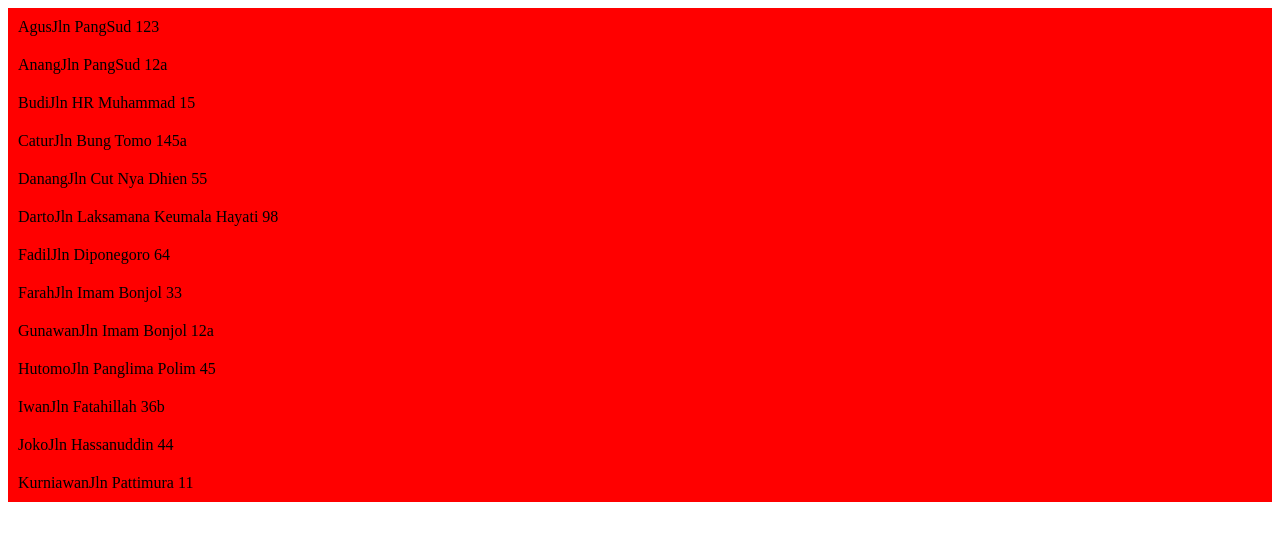
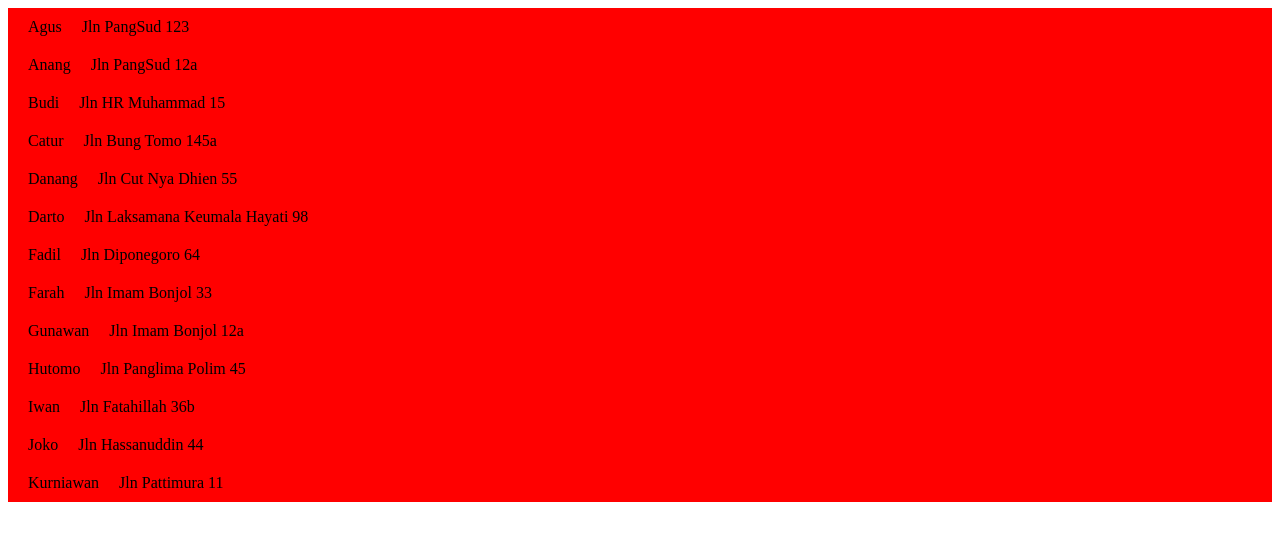
Before and after one commit to pujie/sentot, a plain HTML site: page index.html in a window 1280 px wide. Drawn offline with nearby package versions, Linux system fonts and the light colour scheme.

Commit message:
add stylesheet

```diff
--- a/sentot.css
+++ b/sentot.css
@@ -2,3 +2,6 @@
 	background: red;
 	padding:10px;
 }
+.subitem{
+	padding: 10px;
+}
--- a/sentot.js
+++ b/sentot.js
@@ -11,19 +11,12 @@ $.fn.sentot = function(options){
 	var that = this,
 		obj = jQuery.parseJSON(settings.dataSource),
 		objCount = obj.length;
-		console.log("fields length",settings.fields.length);
-		for(x=0;x<settings.fields.length;x++){
-			console.log("field",settings.fields[x]);
-		}
 	for(x=0;x<obj.length;x++){
 		str='';
 		for(y=0;y<settings.fields.length;y++){
-			str+=obj[x][settings.fields[y]];
+			str+='<span class="subitem">'+obj[x][settings.fields[y]]+'</span>';
 		}
 		that.append('<div class="item">'+str+'</div>');
-
-
-		console.log(obj[x].name,obj[x].address);
 	}
 	console.log("Total Item:",objCount);
 	console.log("Total Page:",countPages(settings.itemPerPage,objCount));
```
